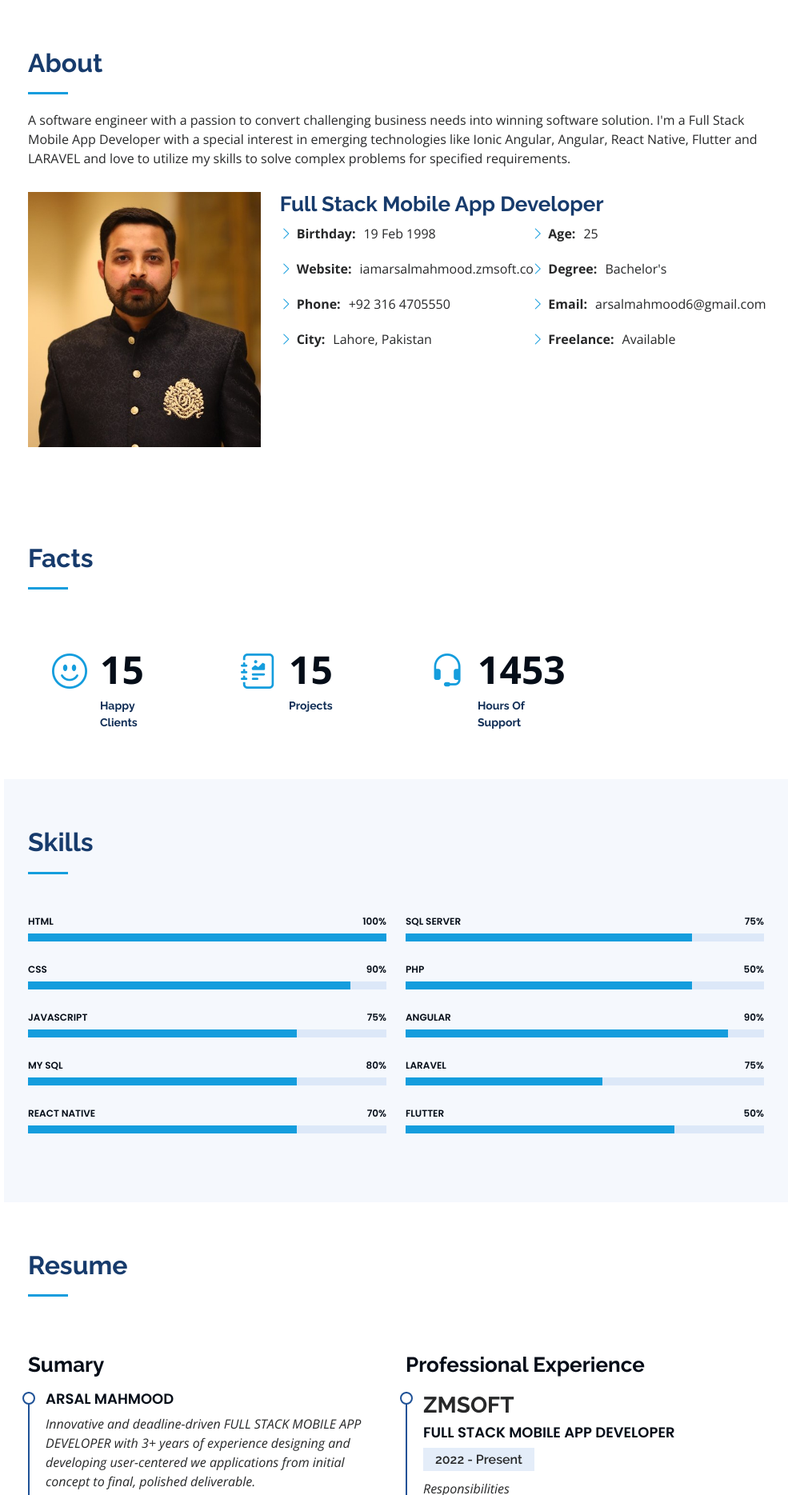
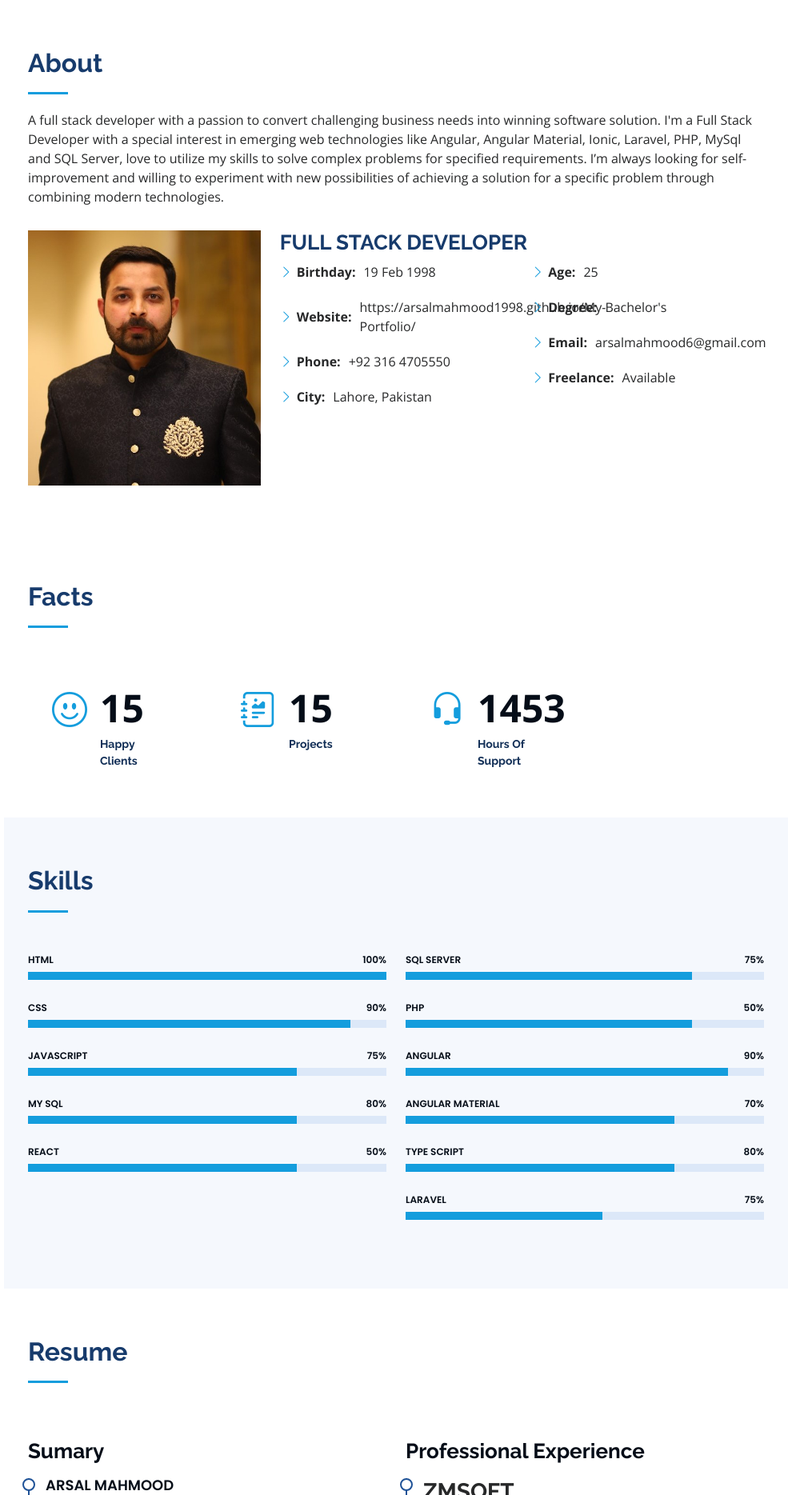
Before and after one commit to arsalmahmood1998/My-Portfolio, a plain HTML site: page index.html in a window 1280 px wide. Shown: the part 800-2669 px from the top of the page at 80% size, without its empty margins (295-1280 px from the left). Drawn offline with nearby package versions, Linux system fonts and the light colour scheme.

Commit message:
new changes

```diff
--- a/index.html
+++ b/index.html
@@ -78,7 +78,7 @@
   <section id="hero" class="d-flex flex-column justify-content-center align-items-center">
     <div class="hero-container" data-aos="fade-in">
       <h1>Arsal Mahmood</h1>
-      <p>I'm <span class="typed" data-typed-items="Full Stack Mobile App Developer, Freelancer"></span></p>
+      <p>I'm <span class="typed" data-typed-items="Full Stack Developer, Freelancer"></span></p>
     </div>
   </section><!-- End Hero -->
 
@@ -90,10 +90,12 @@
 
         <div class="section-title">
           <h2>About</h2>
-          <p>A software engineer with a passion to convert challenging business needs into winning software solution.
-            I'm a Full Stack Mobile App Developer with a special interest in emerging technologies like
-            Ionic Angular, Angular, React Native, Flutter and
-            LARAVEL and love to utilize my skills to solve complex problems for specified requirements.</p>
+          <p>A full stack developer with a passion to convert challenging business needs into winning
+            software solution. I'm a Full Stack Developer with a special interest in emerging
+             web technologies like Angular, Angular Material, Ionic, Laravel, PHP, MySql and SQL Server, love to utilize my
+             skills to solve complex problems for specified requirements.
+             I’m always looking for self-improvement and willing to experiment with new possibilities
+            of achieving a solution for a specific problem through combining modern technologies.</p>
         </div>
 
         <div class="row">
@@ -101,7 +103,7 @@
             <img src="assets/img/10.jpeg" class="img-fluid" alt="">
           </div>
           <div class="col-lg-8 pt-4 pt-lg-0 content" data-aos="fade-left">
-            <h3>Full Stack Mobile App Developer</h3>
+            <h3>FULL STACK  DEVELOPER</h3>
             <!-- <p class="fst-italic">
               Lorem ipsum dolor sit amet, consectetur adipiscing elit, sed do eiusmod tempor incididunt ut labore et dolore
               magna aliqua.
@@ -111,7 +113,7 @@
                 <ul>
                   <li><i class="bi bi-chevron-right"></i> <strong>Birthday:</strong> <span>19 Feb 1998</span></li>
                   <li><i class="bi bi-chevron-right"></i> <strong>Website:</strong>
-                    <span>iamarsalmahmood.zmsoft.co</span>
+                    <span>https://arsalmahmood1998.github.io/My-Portfolio/</span>
                   </li>
                   <li><i class="bi bi-chevron-right"></i> <strong>Phone:</strong> <span>+92 316 4705550</span></li>
                   <li><i class="bi bi-chevron-right"></i> <strong>City:</strong> <span>Lahore, Pakistan</span></li>
@@ -234,7 +236,7 @@
             </div>
 
             <div class="progress">
-              <span class="skill">React Native<i class="val">70%</i></span>
+              <span class="skill">React <i class="val">50%</i></span>
               <div class="progress-bar-wrap">
                 <div class="progress-bar" role="progressbar" aria-valuenow="75" aria-valuemin="0" aria-valuemax="100">
                 </div>
@@ -270,6 +272,21 @@
             </div>
 
             <div class="progress">
+              <span class="skill">Angular Material<i class="val">70%</i></span>
+              <div class="progress-bar-wrap">
+                <div class="progress-bar" role="progressbar" aria-valuenow="75" aria-valuemin="0" aria-valuemax="100">
+                </div>
+              </div>
+            </div>
+            <div class="progress">
+              <span class="skill"> Type Script<i class="val">80%</i></span>
+              <div class="progress-bar-wrap">
+                <div class="progress-bar" role="progressbar" aria-valuenow="75" aria-valuemin="0" aria-valuemax="100">
+                </div>
+              </div>
+            </div>
+
+            <div class="progress">
               <span class="skill">LARAVEl <i class="val">75%</i></span>
               <div class="progress-bar-wrap">
                 <div class="progress-bar" role="progressbar" aria-valuenow="55" aria-valuemin="0" aria-valuemax="100">
@@ -277,13 +294,7 @@
               </div>
             </div>
 
-            <div class="progress">
-              <span class="skill">Flutter<i class="val">50%</i></span>
-              <div class="progress-bar-wrap">
-                <div class="progress-bar" role="progressbar" aria-valuenow="75" aria-valuemin="0" aria-valuemax="100">
-                </div>
-              </div>
-            </div>
+
 
           </div>
 
@@ -306,7 +317,7 @@
             <h3 class="resume-title">Sumary</h3>
             <div class="resume-item pb-0">
               <h4>Arsal Mahmood</h4>
-              <p><em>Innovative and deadline-driven FULL STACK MOBILE APP DEVELOPER with 3+ years of experience designing and developing
+              <p><em>Innovative and deadline-driven FULL STACK  DEVELOPER with 3+ years of experience designing and developing
                   user-centered we applications from initial concept to final, polished deliverable.</em></p>
               <ul>
                 <li>Office # 3 Third floor buisiness aracade defence chowk lahore, cantt</li>
@@ -336,7 +347,7 @@
             <h3 class="resume-title">Professional Experience</h3>
             <div class="resume-item">
               <h3><strong>ZMSOFT</strong></h3>
-              <h4>Full Stack Mobile App Developer</h4>
+              <h4>FULL STACK  DEVELOPER</h4>
               <h5>2022 - Present</h5>
               <p><em>Responsibilities</em></p>
               <ul>
@@ -901,7 +912,7 @@
               <h5>
                 Responsibilities:
               </h5>
-              <p>I worked on this product as a Full Stack Mobile App Developer. My key
+              <p>I worked on this product as a FULL STACK  DEVELOPER. My key
                 responsibilities include:</p>
               <ul>
                 <li>Develop lightweight, cross-platform User Mobile Applicaiton in Ionic Angular/Cordova.</li>
@@ -1122,13 +1133,13 @@
               <p>I worked on this product as a Mobile App Developer. My key
                 responsibilities include:</p>
               <ul>
-                <li>Develop mobile application front-end using Flutter.</li>
+                <li>Develop mobile application front-end using Ionic.</li>
                 <li>Translation of the UI/UX design wire frames to actual code that will produce visual
                   elements of the application</li>
               </ul>
               <h5>Technologies:</h5>
               <ul>
-                <li>Flutter</li>
+                <li>Ionic</li>
               </ul>
             </div>
           </div>
```
